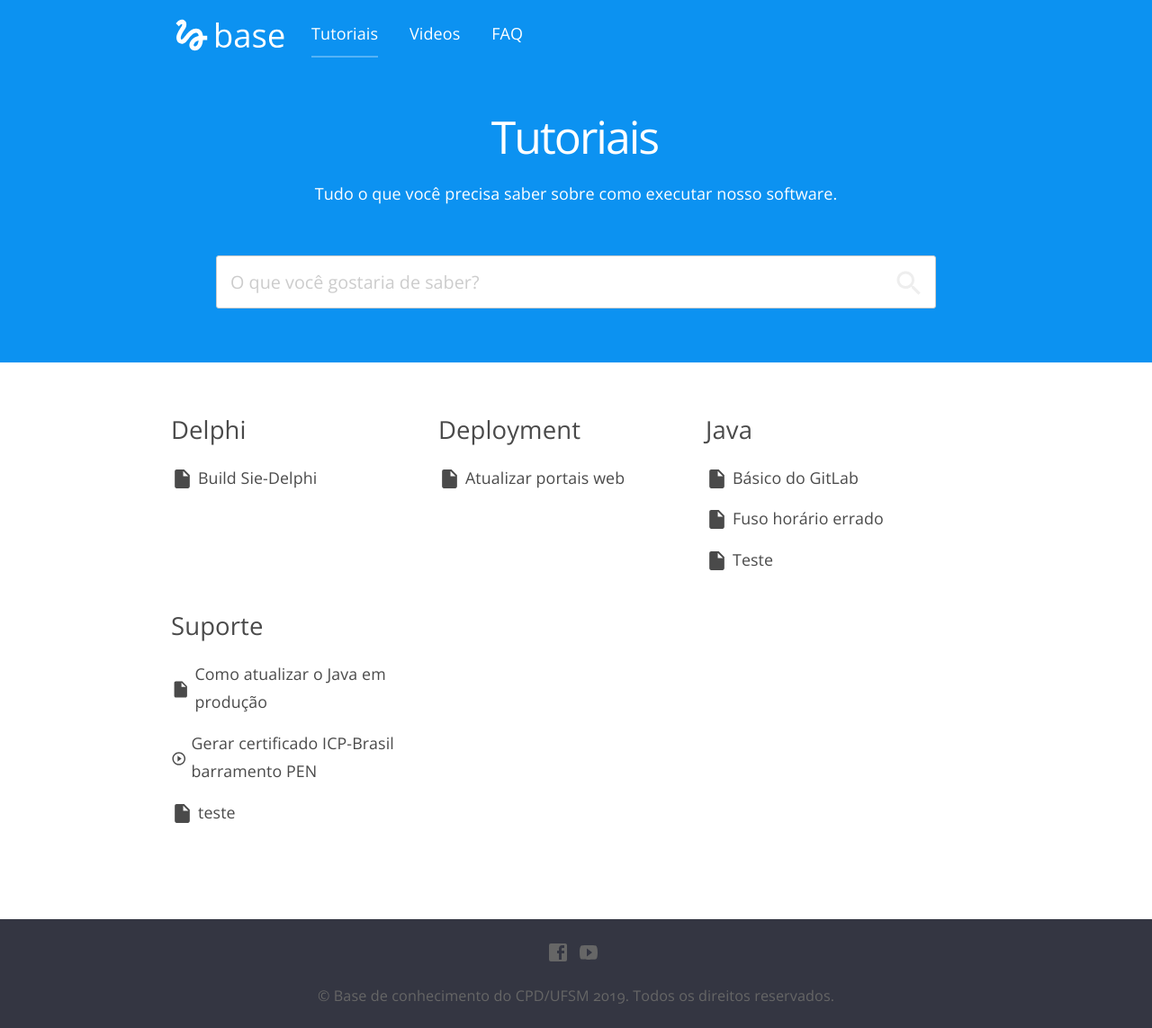
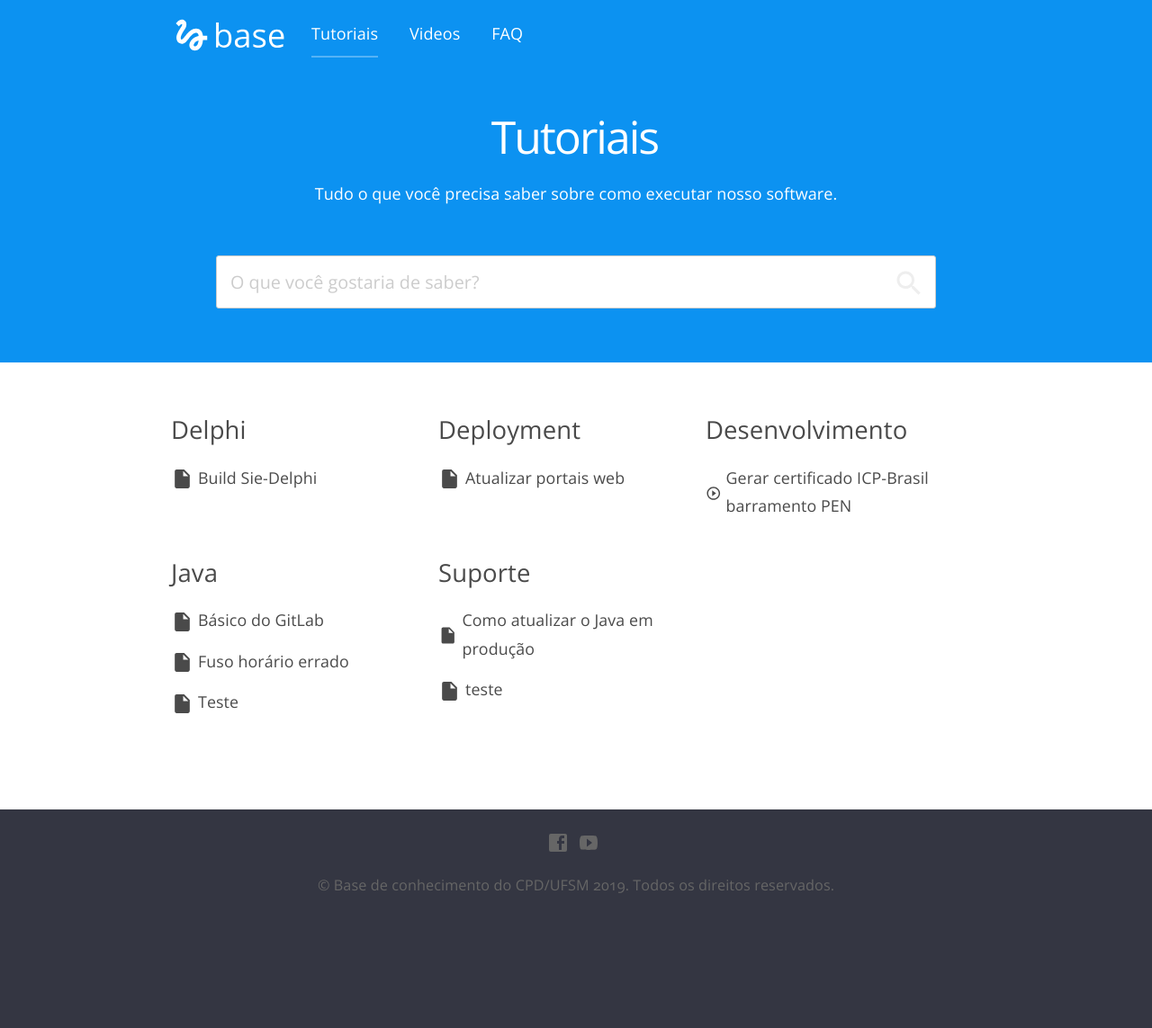
Before and after one commit to evertonagilar/knowledge-base, a Jekyll site: the page built from src/index.html, in a window 1280 px wide. Shown: the whole page at 90% size. Built offline with Jekyll 4.4.1, drawn with Linux system fonts in a browser that asks for light colours; nearby versions of some CDN libraries; after the commit the page ends 1021 px from its top, so only the background shows below that.

Commit message:
Update 2019-11-06-gerar-certificado-pen.md

```diff
--- a/src/_posts/2019-11-06-gerar-certificado-pen.md
+++ b/src/_posts/2019-11-06-gerar-certificado-pen.md
@@ -3,7 +3,7 @@ date: 2019-11-06
 title: Gerar certificado ICP-Brasil barramento PEN
 video_id: 42vlM8bvrtk
 categories:
-  - Suporte
+  - Desenvolvimento
 description: "Como gerar um certificado ICP-Brasil para o barramento PEN"
 type: Video
 ---
```
